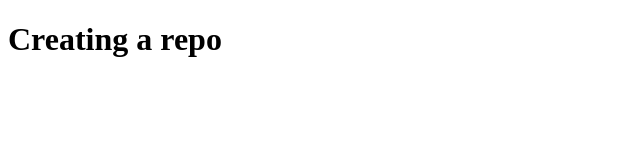
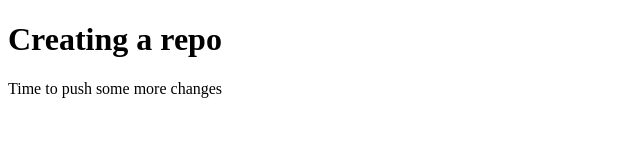
Before and after one commit to Chris-Kenimer/basic_repo, a plain HTML site: page index.html in a window 1280 px wide. Shown: the whole page, without its empty margins (0-640 px from the left). Drawn offline with Linux system fonts and the light colour scheme.

Commit message:
adding some more changes

```diff
--- a/index.html
+++ b/index.html
@@ -6,5 +6,8 @@
   </head>
   <body>
     <h1>Creating a repo</h1>
+    <p>
+      Time to push some more changes
+    </p>
   </body>
 </html>
```
Also changed, not shown: repo-github-steps.txt (added).
